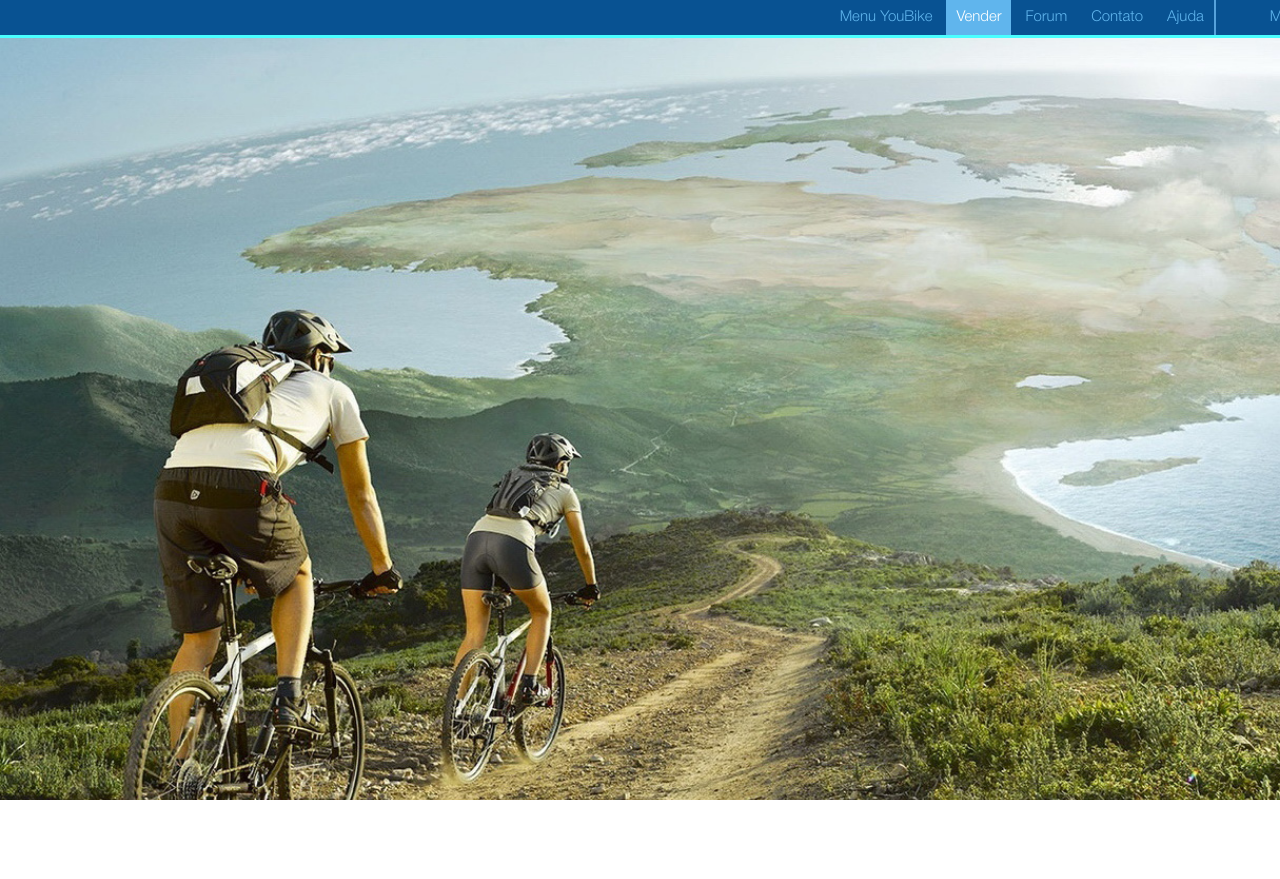
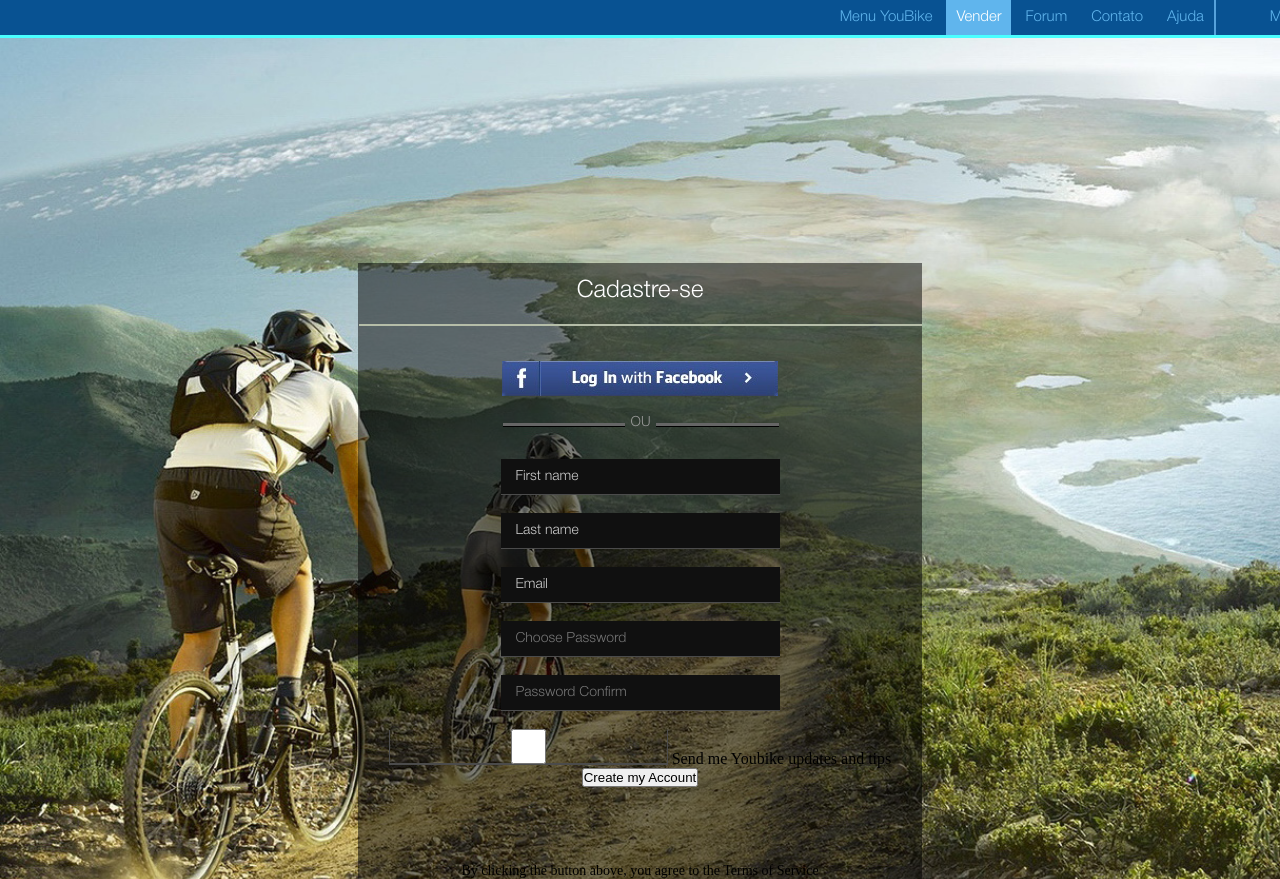
Before and after one commit to ArahnidPOVnew/Cadastre-se, a plain HTML site: page index.html in a window 1280 px wide. Shown: the top 879 px of the page. Before the commit the page ends 800 px from the top, so only its background shows below. Drawn offline with Linux system fonts and the light colour scheme.

Commit message:
Зробив форму

```diff
--- a/index.html
+++ b/index.html
@@ -8,7 +8,7 @@
 </head>
 <body>
 	<header>
-	<dir id="un">
+		<div id="un">
 			<nav>
 				<ul>
 					<li>
@@ -30,12 +30,61 @@
 						<a href="#nowhere" title="Minhas Ofertas">Minhas Ofertas</a>
 					</li>
 					<li class="f2">
-					<a href="#nowhere" title="Ola Entrar ou Cadastre-se" class="f2">Ola! <u>Entrar</u> ou <u>Cadastre-se</u></a>
+						<a href="#nowhere" title="Ola Entrar ou Cadastre-se" class="f2">
+							Ola! <u>Entrar</u>
+							ou <u>Cadastre-se</u>
+						</a>
 					</li>
 				</ul>
-			</dir>
+			</div>
 		</nav>
 	</header>
-<main></main>
+	<main>
+		<div id="fon">
+			<div id="conteiner">
+				<div id="head">
+					<div id="wrap">Cadastre-se</p>
+				</div>
+			</div>
+			<div id="father">
+				<form action="#" method="get" width:563px; height:490px;>
+					<div id="wrap2">
+						<p>
+							<a href="https://www.facebook.com">
+								<img src="img/Layer.jpg" width: 276px; height: 35px; border="0" alt="facebook"></a>
+						</p>
+					</div>
+					<div class="wrap3">
+						<p class="wrap4">
+							<span>OU</span>
+						</p>
+					</div>
+					<div class="wrap5">
+						<input type="text" name="name" id="first_name" value="First name"/>
+
+						</div>
+					<div>
+						<input type="text" name="name" id="last_name" value="Last name" tabindex="" required/>
+					</div>
+					<div>
+						<input type="Email" name="name" id="email_name" value="Email" tabindex="" required />
+					</div>
+					<div>
+						<input name="text" type="text"  id="Choose_Password"  placeholder="Choose Password"   required/>
+					</div>
+					<div>
+						<input name="text" type="text"  id="Password_Confirm" placeholder="Password Confirm"  tabindex="5"  required/>
+					</div>
+					<input type="checkbox" name="checkbox" id="checkbox" required/>
+					<label for="checkbox">Send me Youbike updates and tips</label>
+					<button>Create my Account</button>
+				</form>
+			</div>
+			<p>
+				By clicking the button above, you agree to the Terms of Service
+			</p>
+		</div>
+	</div>
+</main>
 </body>
 </html>
--- a/style.css
+++ b/style.css
@@ -9,7 +9,8 @@
 body{
 	 background:url(img/fon1.jpg);
      background-repeat:no-repeat ;
-     background-size: 100%
+     background-size: 100%;
+
 }
 header{
 	background-color: #085292;
@@ -51,10 +52,109 @@ nav a{
 	color: white;
 }
 .f2{
-    background-color: #60b5ed;
-	color: white;
+	background: linear-gradient(to top, #085392, #60b5ed);
+    color: white;
 }
 .f3{
 	margin-right: 40px;
 	border-right: 2px solid #56a2dc;
 }
+
+#conteiner{
+	width:563px;
+	height:615px;
+
+	text-align: center;
+	margin-left:auto;
+	margin-right:auto;
+	margin-top: 225px;
+
+   }
+   #fon{
+   	background-color: rgba(0,0,0,0.5);
+   	width:564px;
+	height:616px;
+	text-align: center;
+	margin-left:auto;
+	margin-right:auto;
+	margin-top: 225px;
+   }
+   #head{
+   	width:563px;
+   	height:61px;
+   	text-align:center;
+   	border-bottom: 2px solid #b5bda8;
+   	color: white;
+    font-family: Helvetica Neue,Tahoma;
+    font-size: 24px;
+   font-weight: 400;
+   line-height: 16px;
+    }
+    #father{
+    	width:563px;
+	    height:502px;
+    }
+   #wrap{
+padding-top: 20px;
+   }
+   #wrap2{
+   	margin-top: 35px;
+   }
+   .wrap3{
+width: 276px;
+height:25px;
+padding-top: 15px;
+text-align: center;
+margin-left:144px;
+color: #999;
+font-family: Helvetica Neue,Tahoma;
+font-size: 14px;
+font-weight: 400;
+line-height: 16px;
+overflow: hidden;
+   }
+   p {
+    position: relative;
+    overflow: hidden;
+    font-size: 14px;
+    font-weight: normal;
+    text-align: center;
+  }
+  p > span {
+    display: inline-block;
+    margin: 0 .4em;
+  }
+  p > span:before,
+  p > span:after {
+    content: '';
+    position: absolute;
+    width: 100%;
+    border-top: 3px solid #666666;
+    box-shadow: 0 1px 0 black;
+    margin-top: .6em;
+  }
+  p > span:before {
+    margin-left: -102%;
+  }
+  p > span:after {
+    margin-left: 2%;
+  }
+  input{
+  	width: 279px;
+  	height: 35px;
+  	margin-top:  19px;
+  	color: #cccccc;
+   font-family:Helvetica Neue, Tahoma;
+   font-size: 14px;
+   font-weight: 400;
+   line-height: 16px;
+   background-color: #101010;
+   box-shadow: 0 1px 0 #4b4b4b;
+   text-indent: 15px;
+   border: none;
+     }
+
+     input:hover{
+background-image: linear-gradient(to top, #1b5288 0%, #1b5288 100%);
+box-shadow: 0 1px 0 #4b4b4b, inset 0 2px 5px rgba(29, 26, 22, 0.2), 0 0 9px rgba(47, 123, 197, 0.77), inset 0 0 2px rgba(0, 0, 0, 0.1);
+     }
```
Also changed, not shown: img/Layer.jpg (added). Lines whose indentation alone changed are shown as unchanged.
